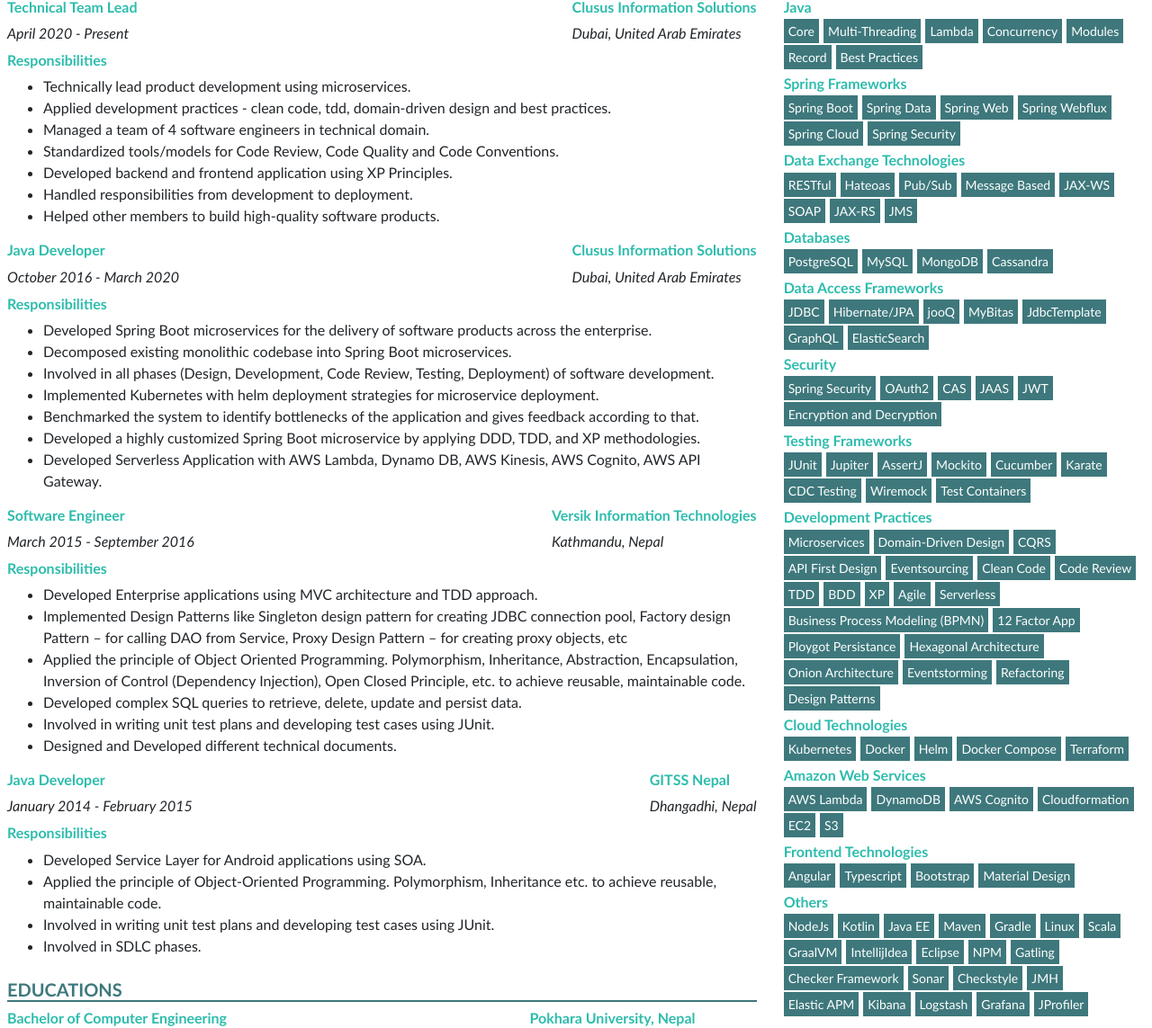
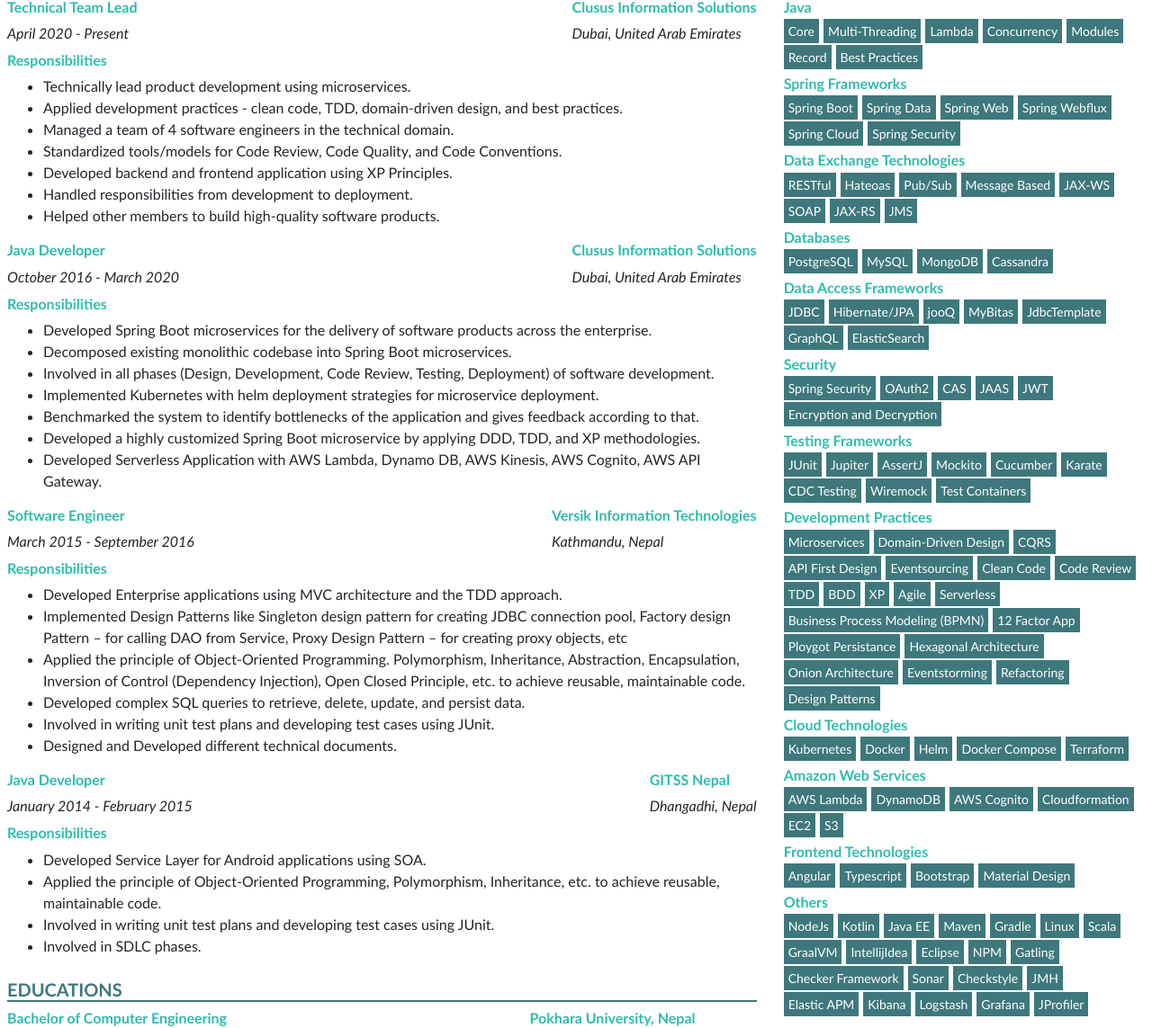
Before and after one commit to BhuwanUpadhyay/cv, a Jekyll site: the page built from index.markdown, in a window 1280 px wide. Shown: the part 319-1462 px from the top of the page at 90% size. Built offline with Jekyll 4.4.1, drawn with Linux system fonts in a browser that asks for light colours; nearby versions of some CDN libraries.

Commit message:
docs: post

```diff
--- a/_data/cv.yml
+++ b/_data/cv.yml
@@ -156,9 +156,9 @@
     years: April 2020 - Present
     responsibilities:
       - Technically lead product development using microservices.
-      - Applied development practices - clean code, tdd, domain-driven design and best practices.
-      - Managed a team of 4 software engineers in technical domain.
-      - Standardized tools/models for Code Review, Code Quality and Code Conventions.
+      - Applied development practices - clean code, TDD, domain-driven design, and best practices.
+      - Managed a team of 4 software engineers in the technical domain.
+      - Standardized tools/models for Code Review, Code Quality, and Code Conventions.
       - Developed backend and frontend application using XP Principles.
       - Handled responsibilities from development to deployment.
       - Helped other members to build high-quality software products.
@@ -179,10 +179,10 @@
     location: Kathmandu, Nepal
     years: March 2015 - September 2016
     responsibilities:
-      - Developed Enterprise applications using MVC architecture and TDD approach.
+      - Developed Enterprise applications using MVC architecture and the TDD approach.
       - Implemented Design Patterns like Singleton design pattern for creating JDBC connection pool, Factory design Pattern – for calling DAO from Service, Proxy Design Pattern – for creating proxy objects, etc
-      - Applied the principle of Object Oriented Programming. Polymorphism, Inheritance, Abstraction, Encapsulation, Inversion of Control (Dependency Injection), Open Closed Principle, etc. to achieve reusable, maintainable code.
-      - Developed complex SQL queries to retrieve, delete, update and persist data.
+      - Applied the principle of Object-Oriented Programming. Polymorphism, Inheritance, Abstraction, Encapsulation, Inversion of Control (Dependency Injection), Open Closed Principle, etc. to achieve reusable, maintainable code.
+      - Developed complex SQL queries to retrieve, delete, update, and persist data.
       - Involved in writing unit test plans and developing test cases using JUnit.
       - Designed and Developed different technical documents.
   - title: Java Developer
@@ -191,7 +191,7 @@
     years: January 2014 - February 2015
     responsibilities:
       - Developed Service Layer for Android applications using SOA.
-      - Applied the principle of Object-Oriented Programming. Polymorphism, Inheritance etc. to achieve reusable, maintainable code.
+      - Applied the principle of Object-Oriented Programming, Polymorphism, Inheritance, etc. to achieve reusable, maintainable code.
       - Involved in writing unit test plans and developing test cases using JUnit.
       - Involved in SDLC phases.
 educations:
```
